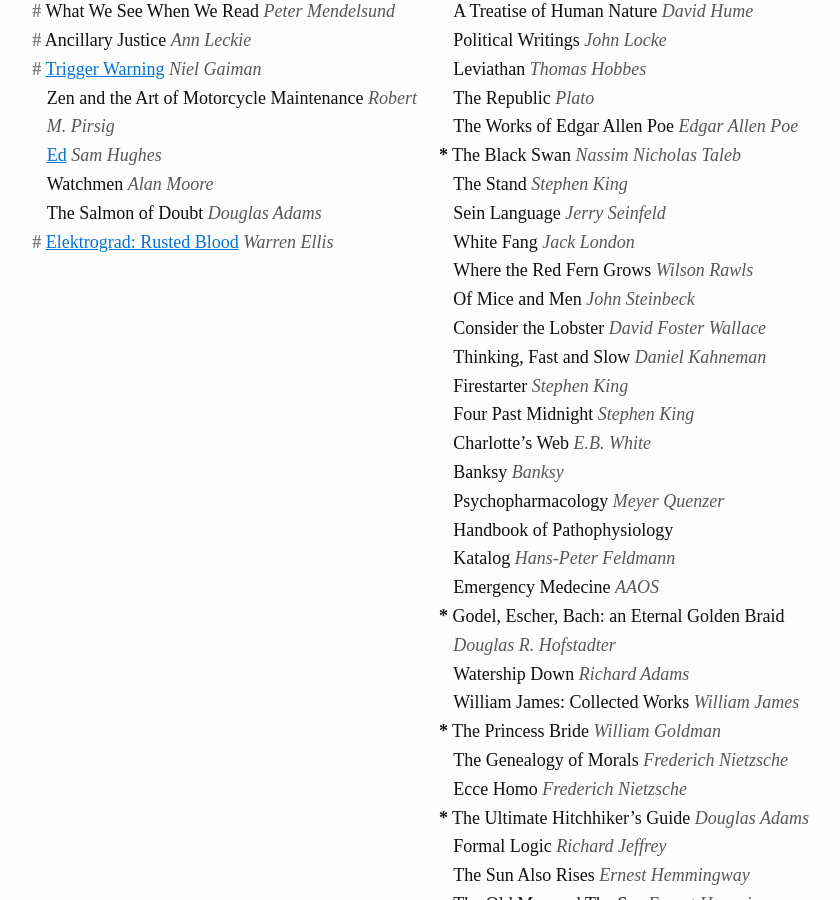
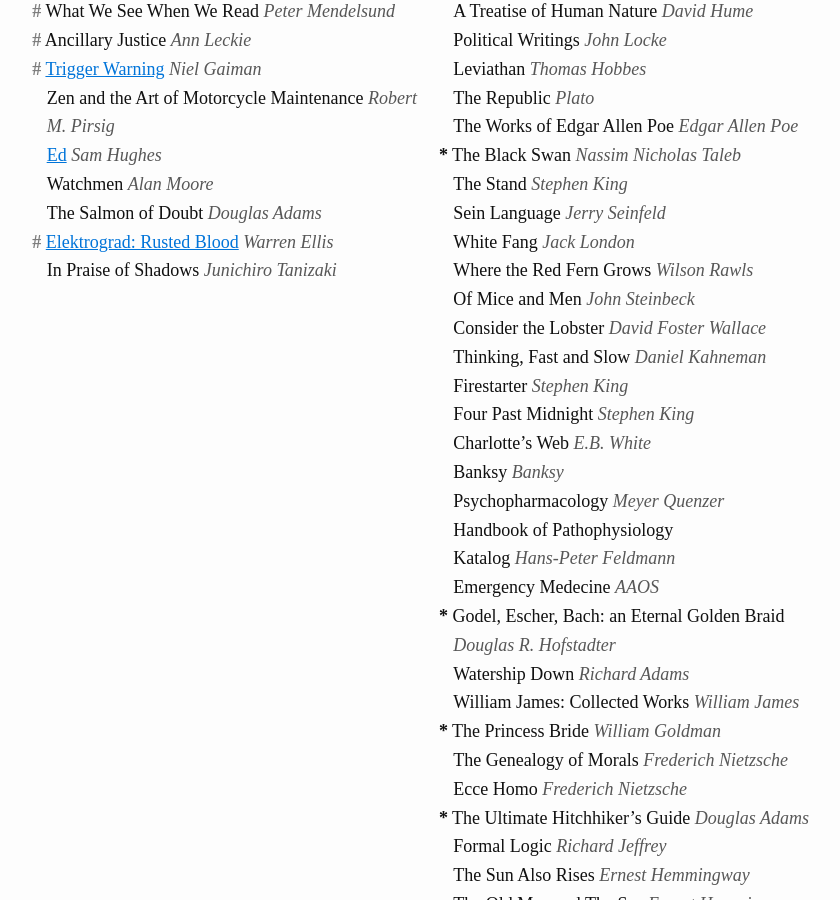
Before and after one commit to joshbeckman/andjosh.github.io, a Jekyll site: the page built from _lists/reading-lists.md, in a window 1280 px wide and 900 px high, scrolled down 1001 px. Shown: the whole window, without its empty margins (408-1248 px from the left). Built offline with Jekyll 4.4.1, drawn with Linux system fonts in a browser that asks for light colours; Markdown is read by kramdown in place of the engine named in the settings.

Commit message:
new book to read

```diff
--- a/_lists/reading-lists.md
+++ b/_lists/reading-lists.md
@@ -45,6 +45,7 @@ permalink: /lists/reading/
 - Watchmen _Alan Moore_
 - The Salmon of Doubt _Douglas Adams_
 - __#__ [Elektrograd: Rusted Blood](https://www.smashwords.com/books/view/568621) _Warren Ellis_
+- In Praise of Shadows _Junichiro Tanizaki_
 
 <!--two items:-->
 
```
